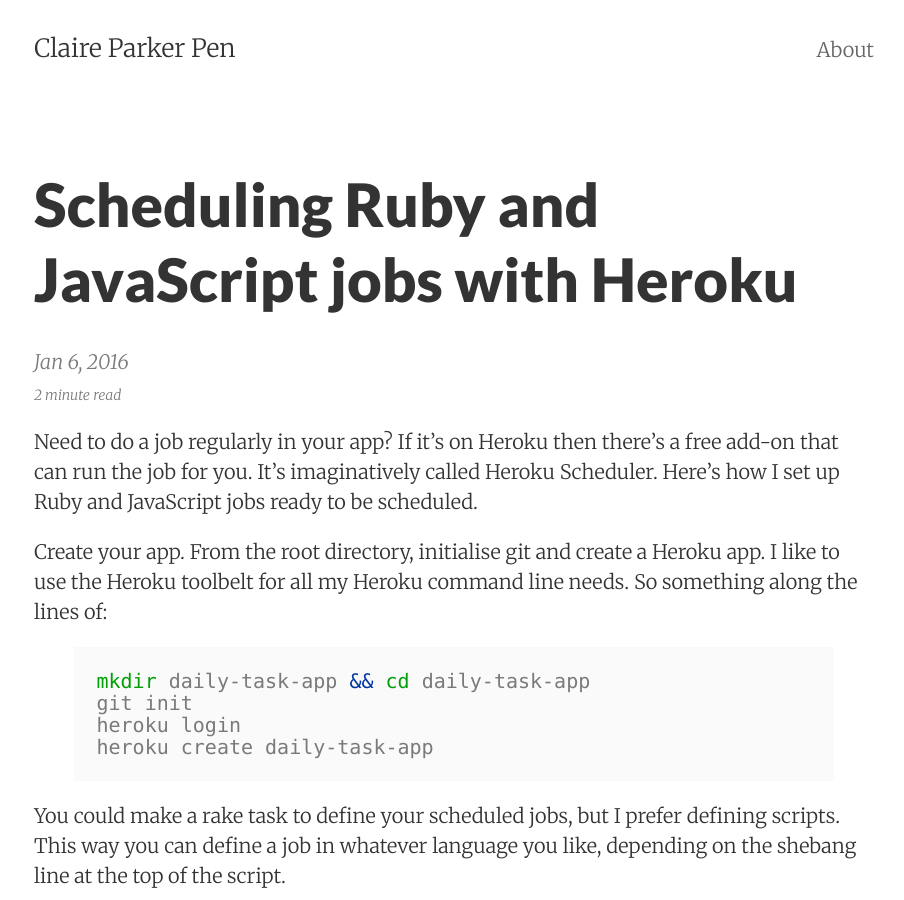
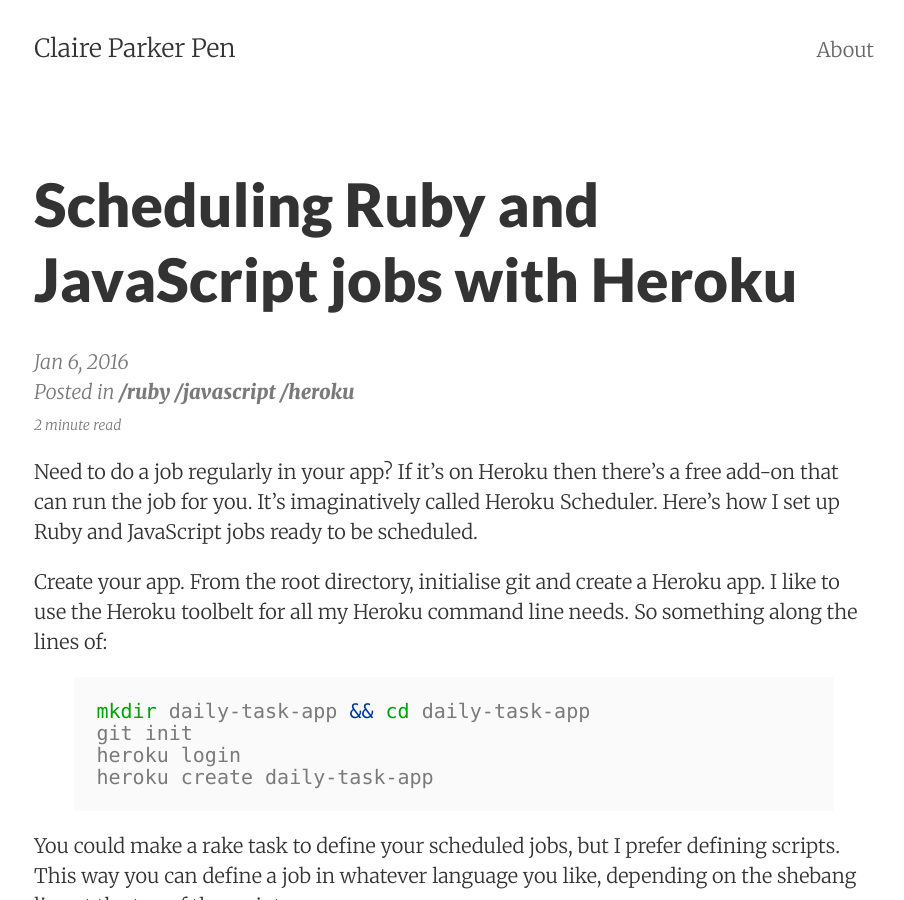
Before and after one commit to claire-codes/blog-com, a Jekyll site: the page built from _posts/2016-01-06-scheduling-ruby-and-javascript-jobs-with-heroku.markdown, in a window 1280 px wide and 900 px high. Shown: the whole window, without its empty margins (186-1090 px from the left). Built offline with Jekyll 4.4.1, drawn with Linux system fonts in a browser that asks for light colours; nearby versions of some CDN libraries; comment, search, counter and statistics services are not loaded.

Commit message:
:electric_plug: Add categories to post layout

```diff
--- a/_layouts/post.html
+++ b/_layouts/post.html
@@ -10,9 +10,8 @@
 <div class="post-header mb2">
   <h1>{{ page.title }}</h1>
   <span class="post-meta">{{ page.date | date: site.date_format }}</span><br>
-  {% if page.update_date %}
-    <span class="post-meta">{{ site.text.post.updated }}: {{ page.update_date | date: site.date_format }}</span><br>
-  {% endif %}
+  <span class="post-meta">
+  {% if page.categories %}Posted in{% for c in page.categories %} <strong>/{{c}}</strong>{% endfor %}{% endif %}</span><br />
   <span class="post-meta small">
   {% if page.minutes %}
     {{ page.minutes }} {{ site.text.post.minute_read }}
```
